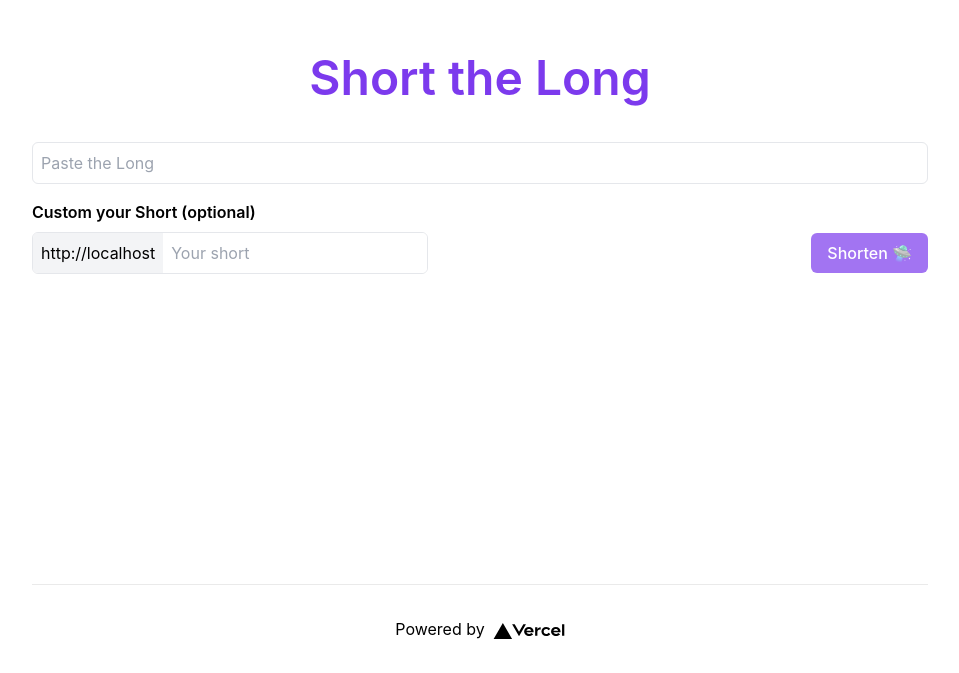
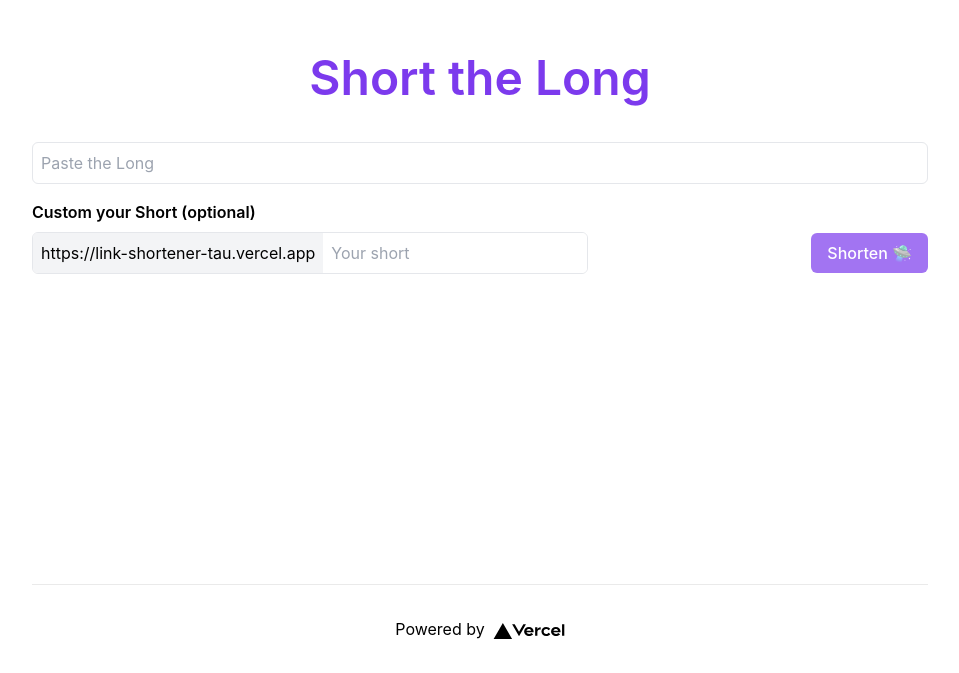
Before and after one commit to huylee99/link-shortener, a Next.js app: page / in a window 1280 px wide. Shown: the part 216-889 px from the top of the page, without its empty margins (160-1119 px from the left). Built offline with nearby package versions, Linux system fonts and the light colour scheme.

Commit message:
fix url style

```diff
--- a/components/create-short-url.tsx
+++ b/components/create-short-url.tsx
@@ -58,7 +58,7 @@ const CreateShortUrl: NextPage = () => {
           <h3 className="font-semibold mb-2">Custom your Short (optional)</h3>
           <div className="flex items-center w-full">
             <div className="flex items-center border border-gray-200 rounded-md overflow-hidden">
-              <span className="p-2 bg-gray-100 w-fit">{window.location.origin}</span>
+              <span className="p-2 bg-gray-100 w-fit whitespace-nowrap">https://link-shortener-tau.vercel.app</span>
               <input
                 type="text"
                 id="short"
```
